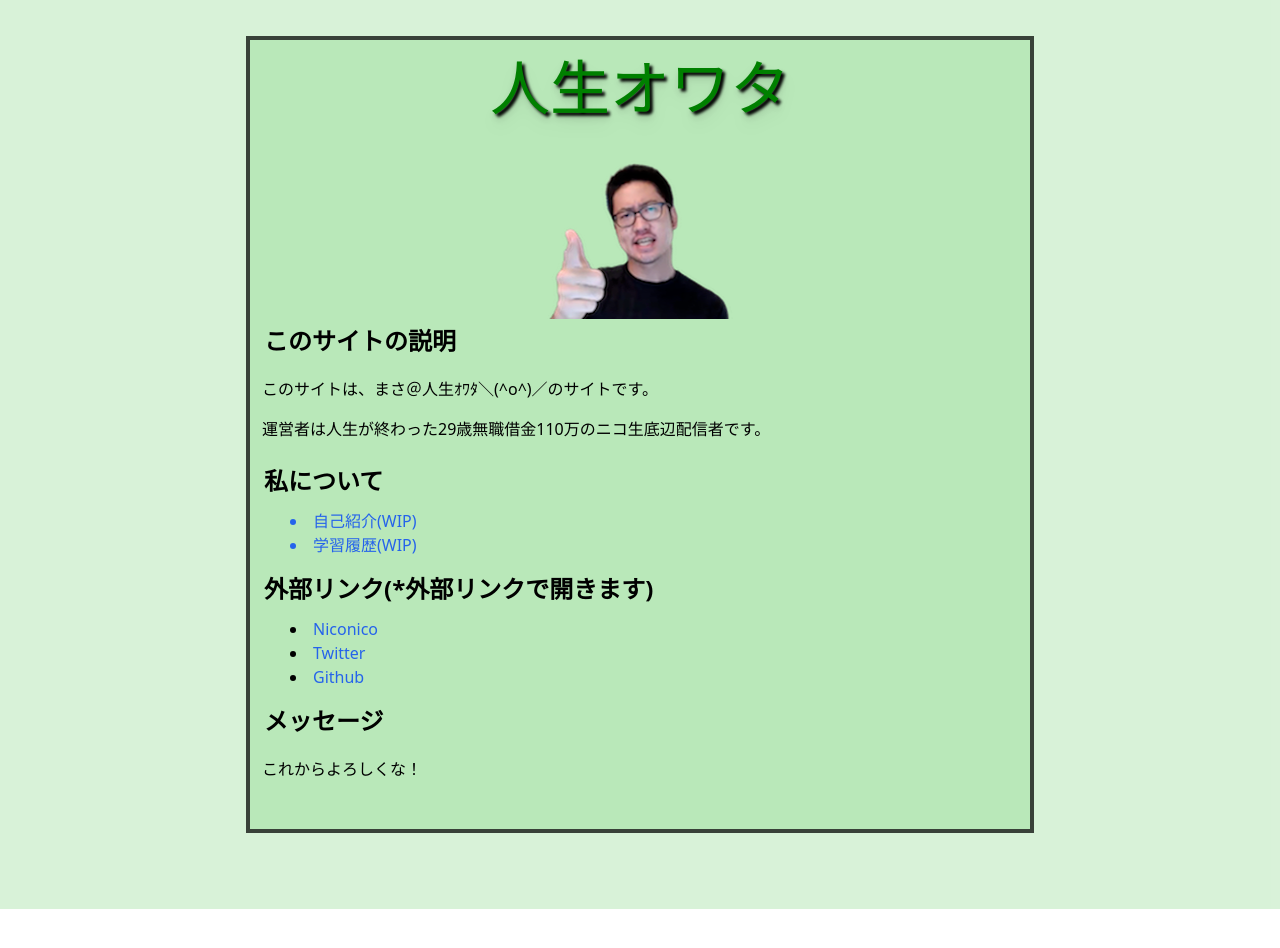
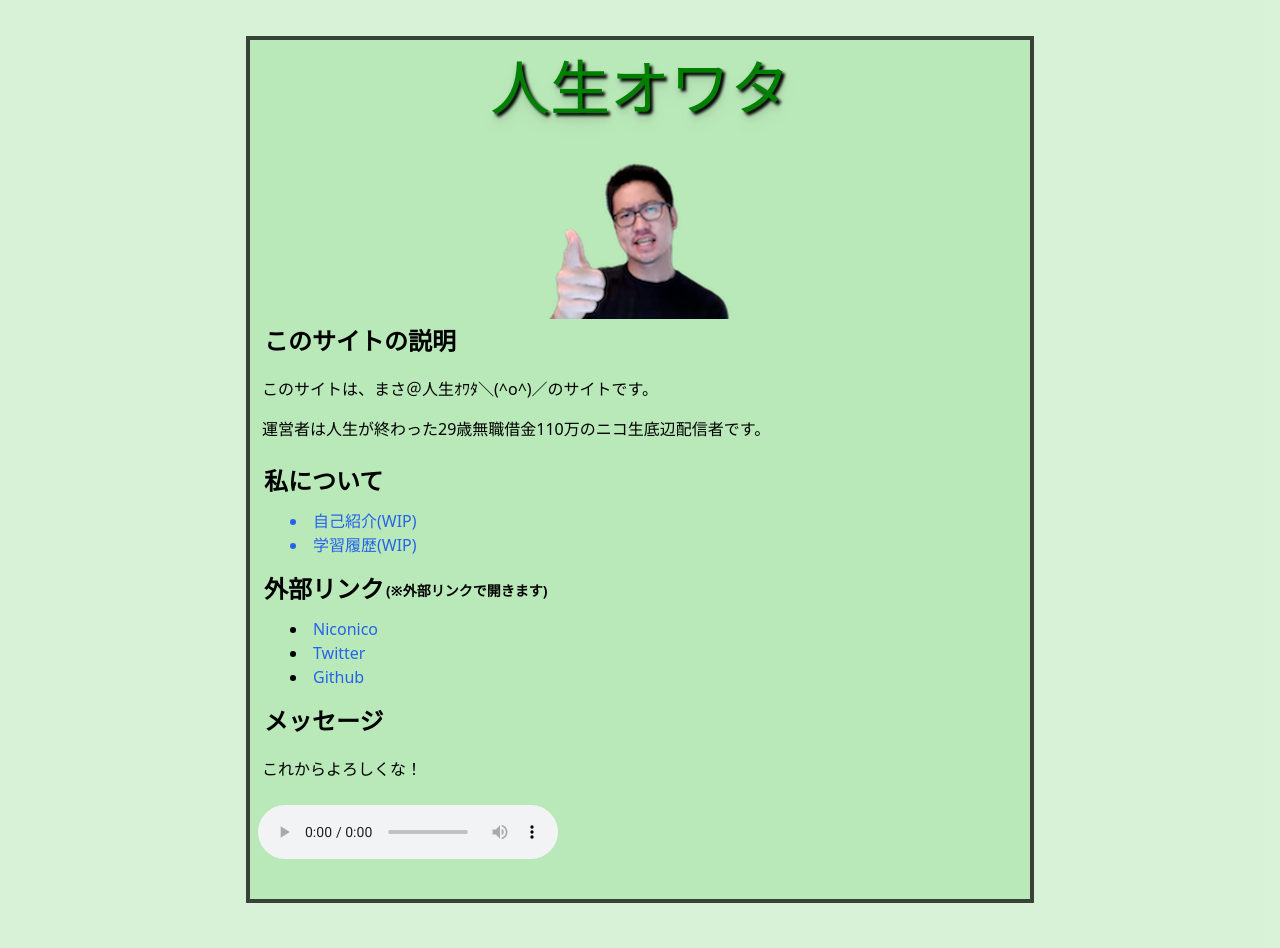
Before and after one commit to usotsuki777/finishedlife444clone, a Next.js app: page / in a window 1280 px wide. Shown: the top 948 px of the page. Before the commit the page ends 909 px from the top, so only its background shows below. Built offline with nearby package versions, Linux system fonts and the light colour scheme; a web font is replaced by a local one.

Commit message:
applied Yoroshikune audio feature

```diff
--- a/pages/index.tsx
+++ b/pages/index.tsx
@@ -11,6 +11,8 @@ import { Title } from '../components/Title'
 // images
 import FirstPic from '../public/img/First-Comment.png';
 import Guaa from '../public/img/Guaaaaaa.png'
+
+
 
 
 
@@ -53,6 +55,7 @@ const Home: NextPage = () => {
         </div>
 
         <div className="mt-4">
+
           <h2 className="text-2xl font-bold ml-3.5">私について</h2>
           <ul className="mt-3 ml-10 list-inside list-disc">
             <li className="link-blue">自己紹介(WIP)</li>
@@ -64,7 +67,12 @@ const Home: NextPage = () => {
         </div>
 
         <div className="mt-4">
-          <h2 className="text-2xl font-bold ml-3.5">外部リンク(*外部リンクで開きます)</h2>
+          <div className="flex">
+            <div>
+              <h2 className="text-2xl font-bold ml-3.5">外部リンク</h2>
+            </div>
+            <div className="text-sm font-bold mt-2 ml-0.5">(※外部リンクで開きます)</div>
+          </div>
 
           <ul className="mt-3 ml-10 list-inside list-disc">
             <li>
@@ -82,9 +90,18 @@ const Home: NextPage = () => {
 
         </div>
 
-        <div className="mt-4 pb-10">
+        <div className="my-4">
           <h2 className="text-2xl font-bold ml-3.5">メッセージ</h2>
           <p className="mt-3 ml-3 break-words leading-10">これからよろしくな！</p>
+
+        </div>
+
+        <div className="my-4 pb-10 ml-2">
+
+          <audio controls>
+            <source src={'/audio/audios_Yorosikune.mp3'} type="audio/mpeg" />
+            Your browser does not support the audio element.
+          </audio>
 
         </div>
 
```
Also changed, not shown: 1 other file (tests, documents, lock files or other folders).
